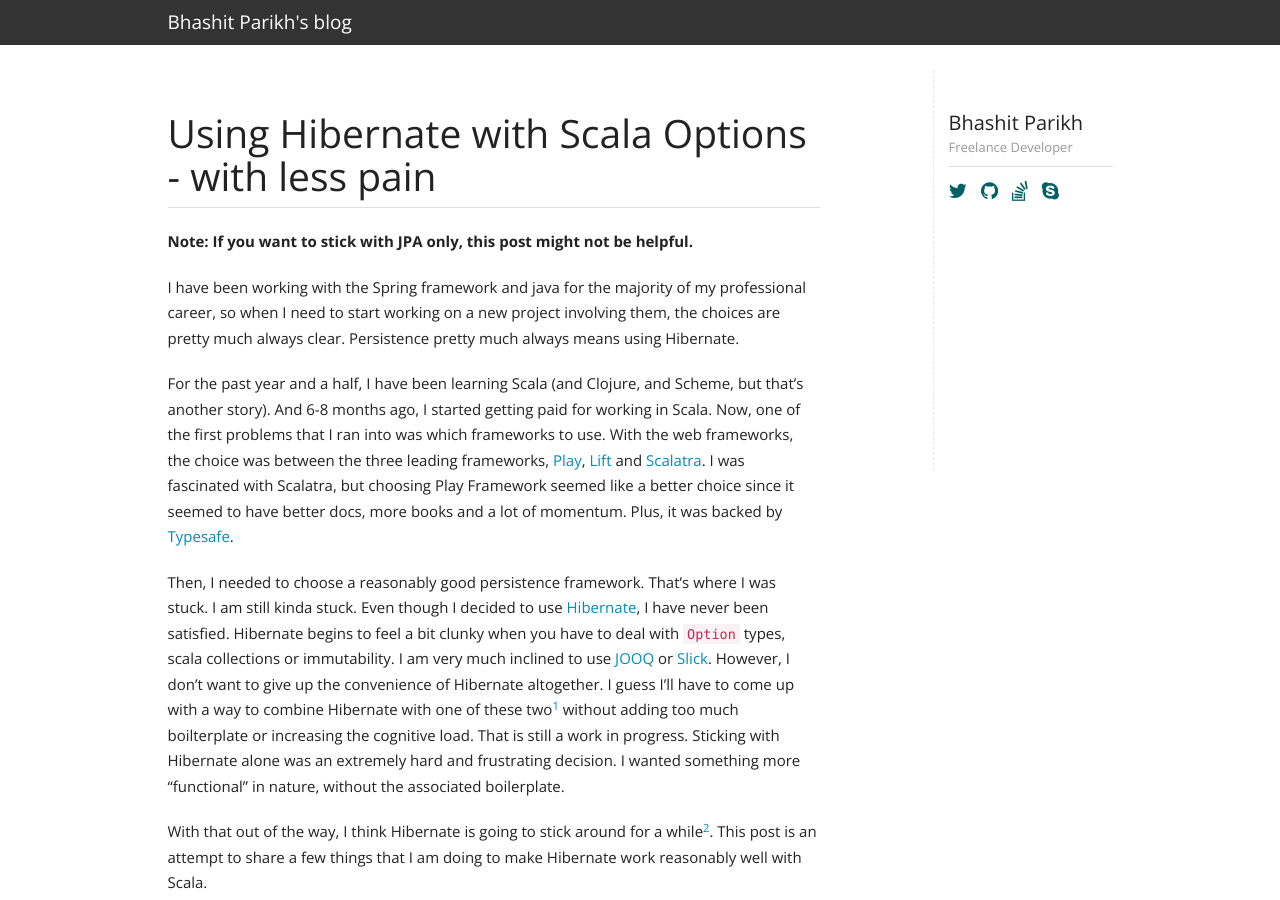
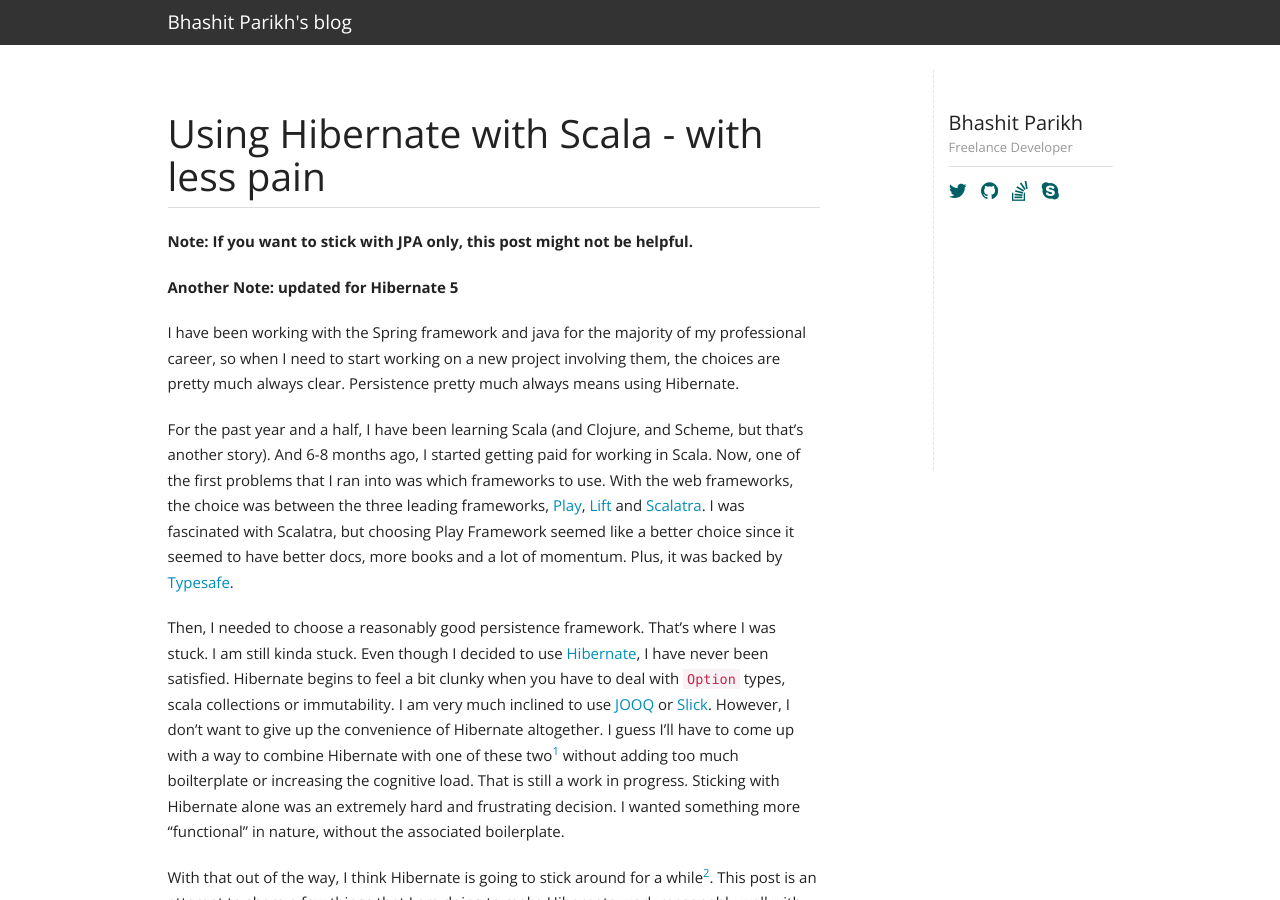
Before and after one commit to Bhashit/bhashit.github.io, a Jekyll site: the page built from _posts/2014-10-28-hibernate-with-scala-options-with-less-pain.markdown, in a window 1280 px wide and 900 px high. Built offline with Jekyll 4.4.1, drawn with Linux system fonts in a browser that asks for light colours; comment, search, counter and statistics services are not loaded.

Commit message:
Added note regarfing the updated status

```diff
--- a/_posts/2014-10-28-hibernate-with-scala-options-with-less-pain.markdown
+++ b/_posts/2014-10-28-hibernate-with-scala-options-with-less-pain.markdown
@@ -1,11 +1,14 @@
 ---
 layout: post
-title: Using Hibernate with Scala Options - with less pain
+title: Using Hibernate with Scala - with less pain
 date: 2014-10-28
 comments: true
 ---
 
-**Note: If you want to stick with JPA only, this post might not be helpful.**
+**Note: If you want to stick with JPA only, this post might not be
+  helpful.**
+
+**Another Note: updated for Hibernate 5**
 
 I have been working with the Spring framework and java for the majority of my professional career, so when I need to start working on a new project involving them, the choices are pretty much always clear. Persistence pretty much always means using Hibernate.
 
```
